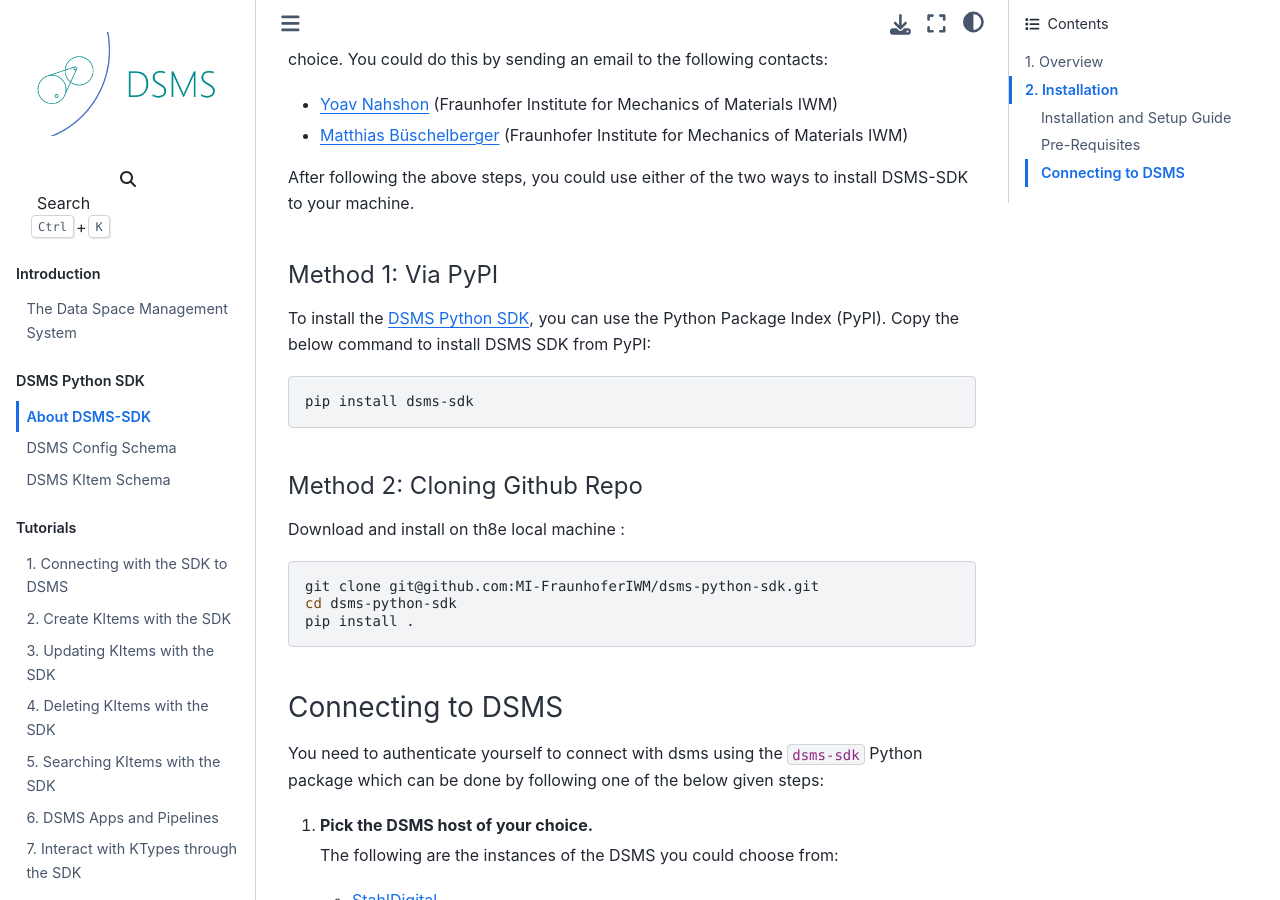
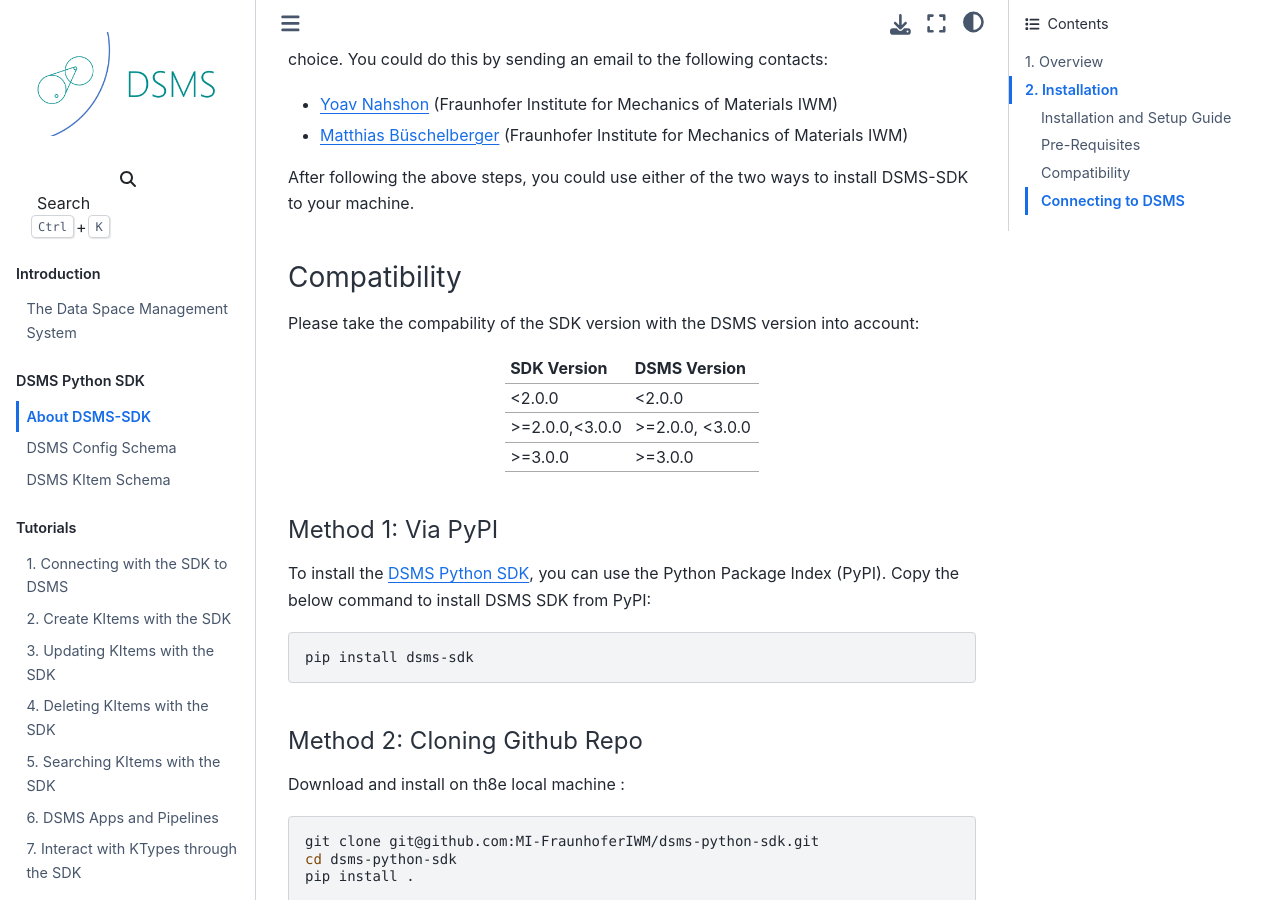
Before and after one commit to MI-FraunhoferIWM/dsms-python-sdk, a Sphinx documentation site: the page built from docs/dsms_sdk/dsms_sdk.md, in a window 1280 px wide and 900 px high, scrolled down 1665 px. Built offline with Sphinx 7.4.7 and the Sphinx Book theme 1.1.4, drawn with Linux system fonts in a browser that asks for light colours.

Commit message:
add compability matrix and bump version manually

```diff
--- a/docs/dsms_sdk/dsms_sdk.md
+++ b/docs/dsms_sdk/dsms_sdk.md
@@ -47,6 +47,16 @@
 - [Matthias Büschelberger](mailto:matthias.bueschelberger@iwm.fraunhofer.de) (Fraunhofer Institute for Mechanics of Materials IWM)
 
 After following the above steps, you could use either of the two ways to install DSMS-SDK to your machine.
+
+### Compatibility
+
+Please take the compability of the SDK version with the DSMS version into account:
+
+| SDK Version | DSMS Version |
+| --- | --- |
+| <2.0.0 | <2.0.0 |
+| >=2.0.0,<3.0.0 | >=2.0.0, <3.0.0 |
+| >=3.0.0 | >=3.0.0 |
 
 #### Method 1: Via PyPI
 
--- a/setup.cfg
+++ b/setup.cfg
@@ -1,6 +1,6 @@
 [metadata]
 name = dsms_sdk
-version = v2.1.0dev11
+version = v3.0.0
 description = Python SDK core-package for working with the Dataspace Management System (DSMS).
 long_description = file: README.md
 long_description_content_type = text/markdown
```
Also changed, not shown: README.md (+10 -0 lines).
